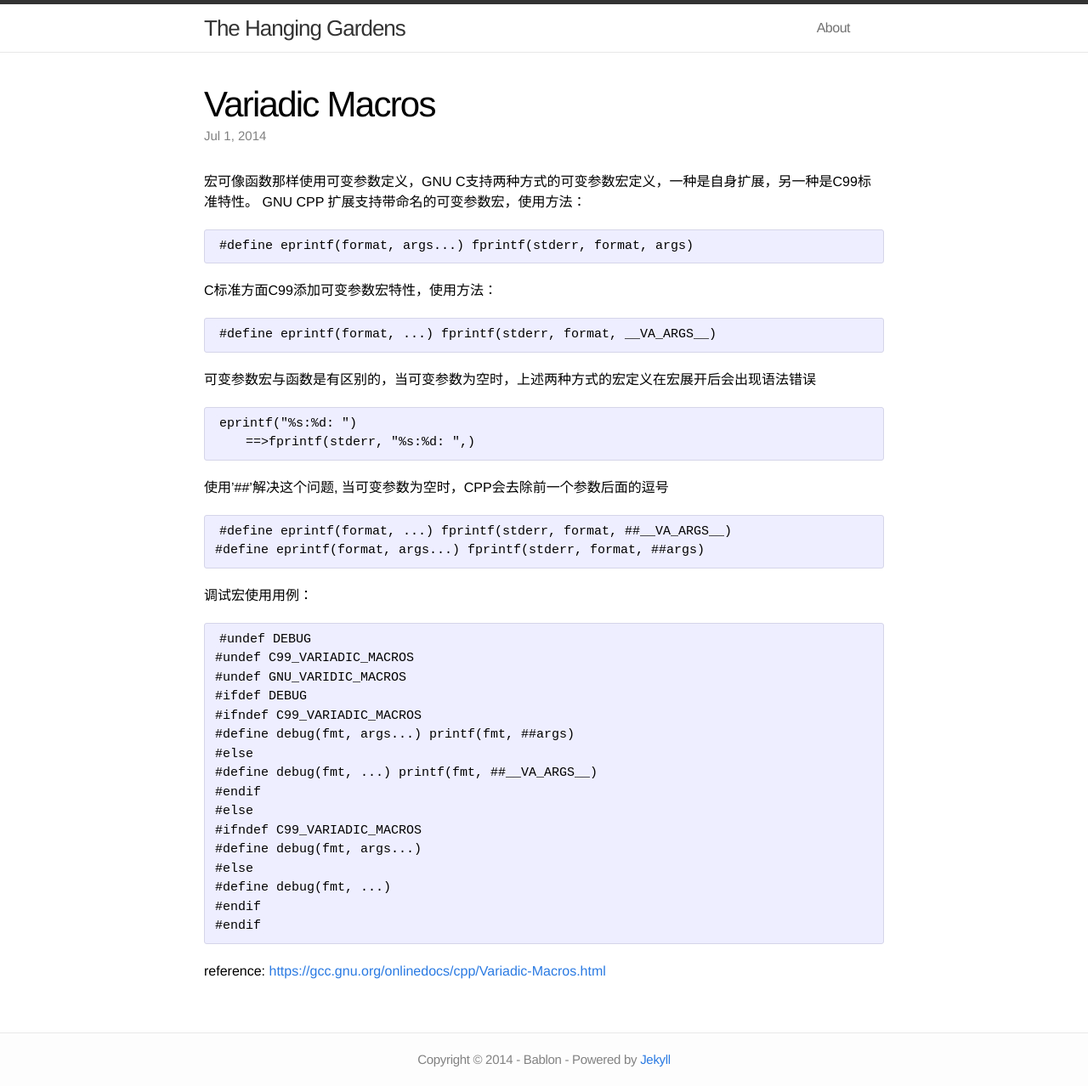
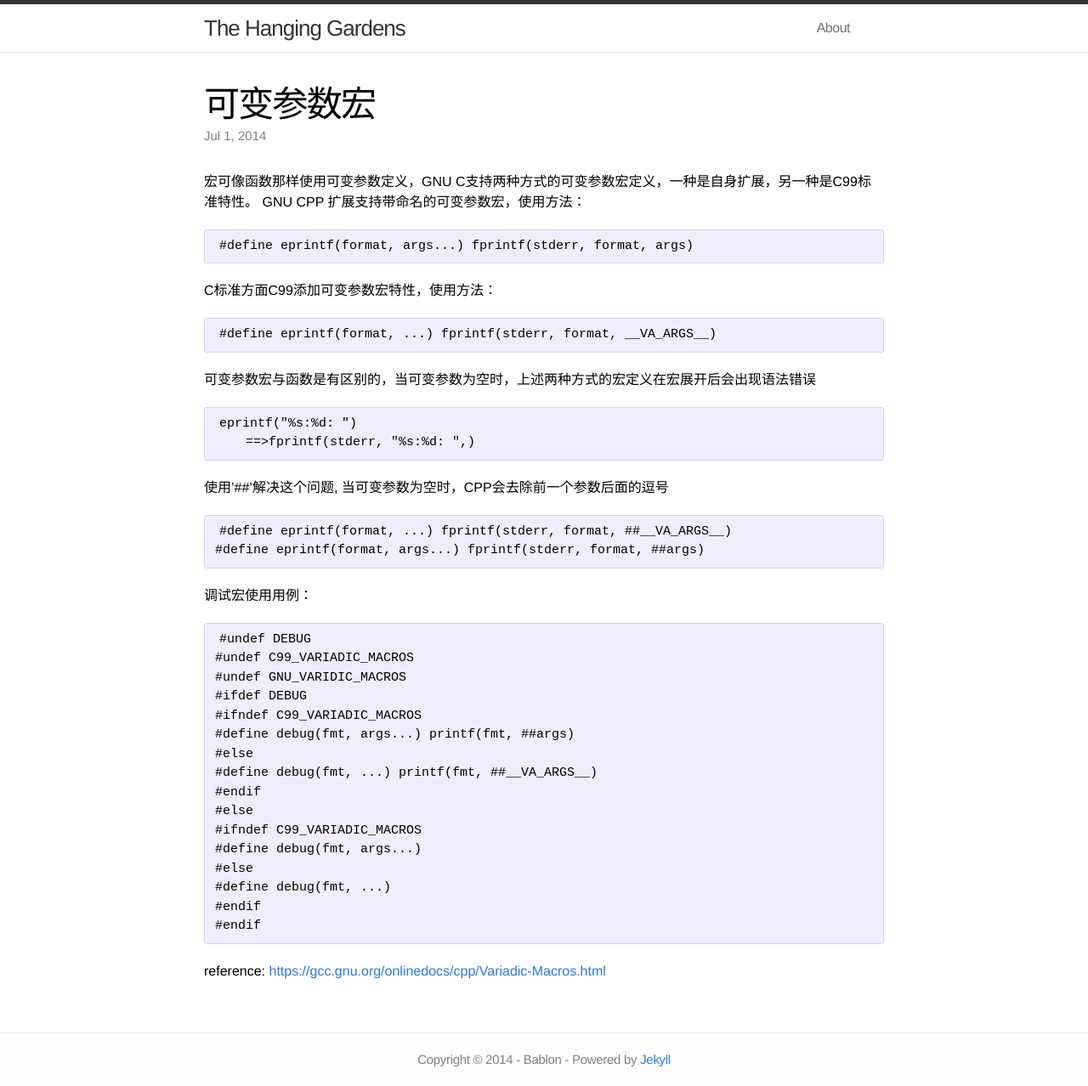
Before and after one commit to bablon/bablon.github.io, a Jekyll site: the page built from _posts/2014-07-01-variadic-macros.markdown, in a window 1280 px wide. Shown: the whole page at 85% size. Built offline with Jekyll 4.4.1, drawn with Linux system fonts in a browser that asks for light colours.

Commit message:
change title to chinese

```diff
--- a/_posts/2014-07-01-variadic-macros.markdown
+++ b/_posts/2014-07-01-variadic-macros.markdown
@@ -1,6 +1,6 @@
 ---
 layout: post
-title:  "Variadic Macros"
+title:  "可变参数宏"
 date:   2014-07-01 14:08:36
 categories: c
 ---
```
